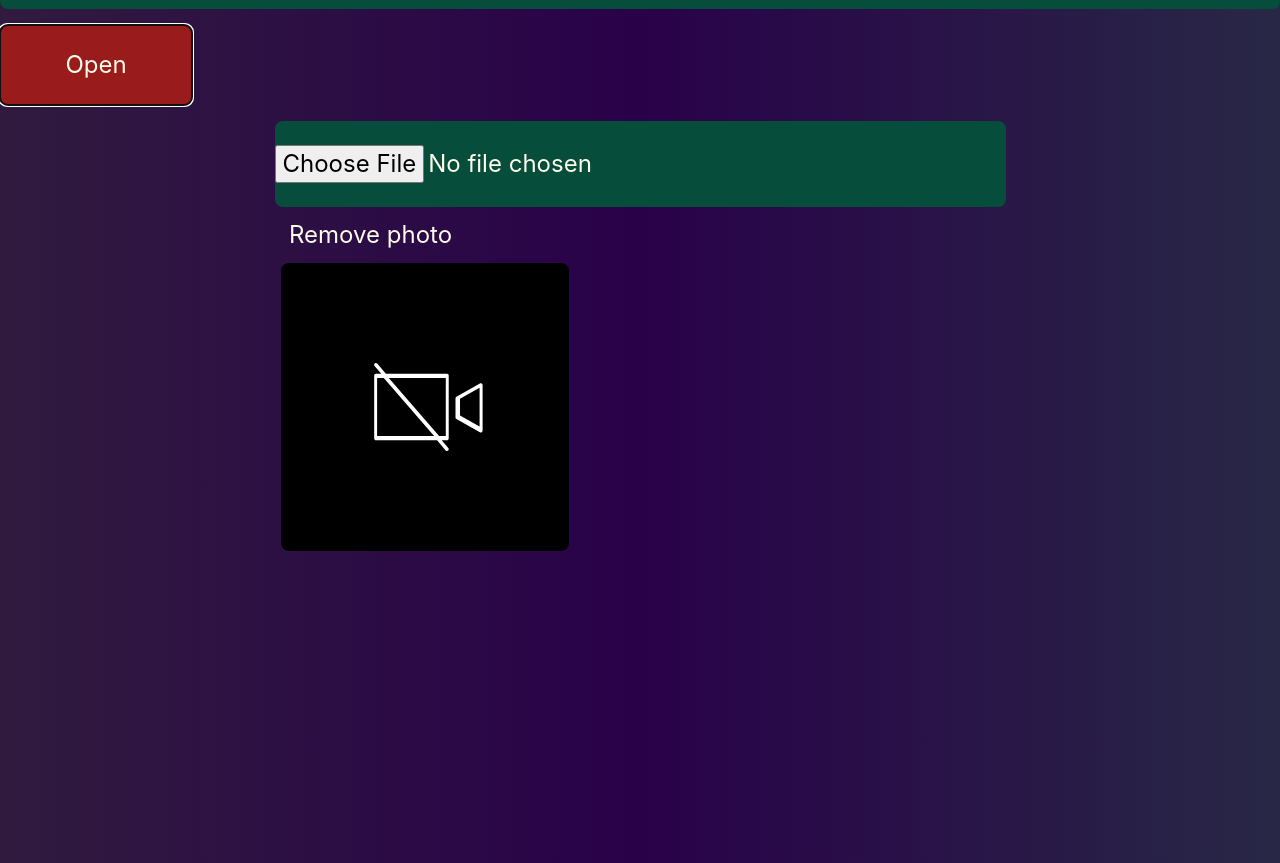
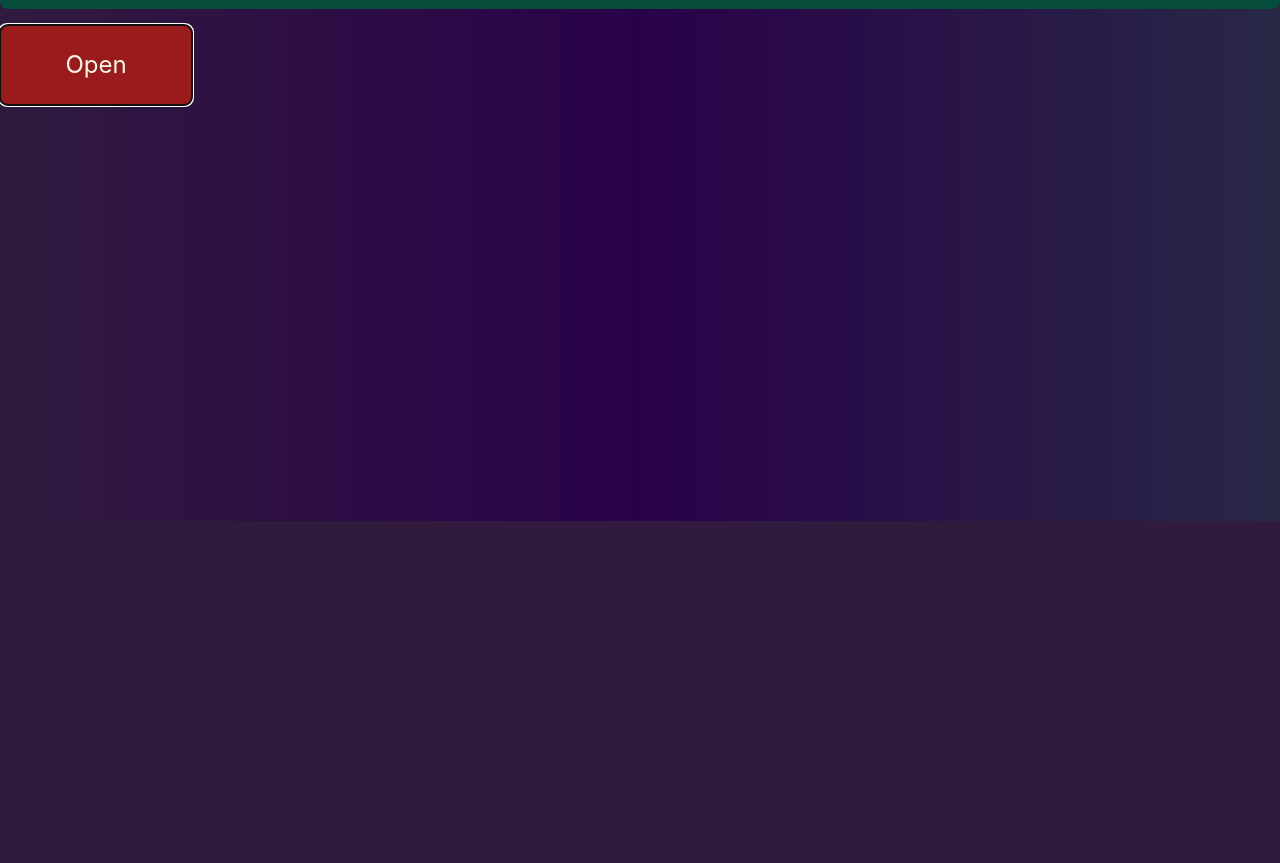
Before and after one commit to soliskit/pinto-meet, a Next.js app: page / in a window 1280 px wide. Shown: the part 279-1142 px from the top of the page. After the commit the page ends 800 px from the top, so only its background shows below. Built offline with nearby package versions, Linux system fonts and the light colour scheme.

Commit message:
move the `stream` state up to [roomId] and make it optional
 - remove the <Video> from <PhotoUploader>. We only need it on <Presenter>
- visually hide the canvas in <PhotoUploader>

```diff
--- a/pages/index.tsx
+++ b/pages/index.tsx
@@ -1,7 +1,6 @@
 import Head from 'next/head'
 import JoinForm from '../types/join-form'
 import Time from '../types/time'
-import PhotoUploader from '../types/photo-uploader'
 
 // eslint-disable-next-line @typescript-eslint/explicit-module-boundary-types
 const Home = () => (
@@ -29,7 +28,6 @@ const Home = () => (
     <div className='grid grid-cols-1 gap-y-4'>
       <Time />
       <JoinForm />
-      <PhotoUploader/>
     </div>
     <br></br>
   </>
--- a/pages/room/[roomId].tsx
+++ b/pages/room/[roomId].tsx
@@ -9,6 +9,7 @@ import usePeerState from '../../usePeerState'
 import useUserMedia from '../../useUserMedia'
 import { InferGetServerSidePropsType, GetServerSideProps } from 'next'
 import twilio from 'twilio'
+import PhotoUploader from '../../types/photo-uploader'
 
 // eslint-disable-next-line @typescript-eslint/explicit-module-boundary-types
 const Room = ({
@@ -18,7 +19,7 @@ const Room = ({
   // eslint-disable-next-line @typescript-eslint/ban-ts-comment
   // @ts-ignore
   const socketRef = useRef<Socket>(undefined)
-  const stream = useUserMedia()
+  const [stream, setStream] = useState<MediaStream | null>(null)
   const socketOptions: Partial<ManagerOptions & SocketOptions> = {
     path: `/${process.env.NEXT_PUBLIC_KEY}.io`,
     rememberUpgrade: true
@@ -153,6 +154,8 @@ const Room = ({
       </div>
       <div className='mt-5 grid'>{joinButton}</div>
       <Presenter stream={stream} disconnect={hangup} />
+
+      <PhotoUploader stream={stream} setStream={setStream} />
     </>
   )
 }
--- a/types/photo-uploader.tsx
+++ b/types/photo-uploader.tsx
@@ -1,12 +1,11 @@
-import { useEffect, useRef, useState } from 'react'
+import { Dispatch, SetStateAction, useEffect, useRef, useState } from 'react'
 import Video from '../types/video'
 
 // eslint-disable-next-line @typescript-eslint/explicit-module-boundary-types, prettier/prettier
-const PhotoUploader = () => {
+const PhotoUploader = (props: { stream: MediaStream | null, setStream: Dispatch<SetStateAction<MediaStream | null>> }) => {
   const defaultPhoto = '/no-video.svg'
   const canvasRef = useRef<HTMLCanvasElement>(null)
   const [photo, setPhoto] = useState(defaultPhoto)
-  const [stream, setStream] = useState<MediaStream | null>(null)
 
   const draw = (context: CanvasRenderingContext2D) => {
     const image: HTMLImageElement = new Image()
@@ -45,13 +44,13 @@ const PhotoUploader = () => {
     }
     const canvas = canvasRef.current
     const context = canvas.getContext('2d')
-    if(!stream) {
-      setStream(canvas.captureStream())
+    if(!props.stream) {
+      props.setStream(canvas.captureStream())
     }
     if (context) {
       draw(context)
     }
-  }, [stream, photo])
+  }, [props.stream, photo])
 
   return (
     <div className='flex flex-col items-center'>
@@ -63,9 +62,7 @@ const PhotoUploader = () => {
           onChange={handleChange}
         />
         <button onClick={removePhoto}>Remove photo</button>
-        <canvas ref={canvasRef} height='288px'/>
-        {/* @ts-ignore */}
-        <Video stream={stream} muted={true} />
+        <canvas style={{display: "none"}} width="400px" height="300px" ref={canvasRef}></canvas>
       </form>
     </div>
   )
--- a/types/presenter.tsx
+++ b/types/presenter.tsx
@@ -7,7 +7,7 @@ import UnMute from '../public/unmute'
 import Video from '../types/video'
 
 // eslint-disable-next-line @typescript-eslint/explicit-module-boundary-types
-const Presenter = (props: { stream: MediaStream; disconnect: () => void }) => {
+const Presenter = (props: { stream: MediaStream | null, disconnect: () => void }) => {
   const [audioTrack, setAudioTrack] = useState<MediaStreamTrack | null>(null)
   const [micActivated, setMicActivated] = useState<boolean>(true)
   const [videoActive, setVideoActive] = useState<boolean>(true)
@@ -22,12 +22,15 @@ const Presenter = (props: { stream: MediaStream; disconnect: () => void }) => {
 
   const activateMicrophone = () => {
     setMicActivated(true)
-    if (audioTrack) {
+    if (audioTrack && props.stream) {
       props.stream.addTrack(audioTrack)
     }
   }
 
   const deactivateMicrophone = () => {
+    if(!props.stream) {
+      return
+    }
     setMicActivated(false)
     if (!audioTrack) {
       const track = props.stream.getAudioTracks()[0]
--- a/types/video.tsx
+++ b/types/video.tsx
@@ -1,7 +1,7 @@
 import { useRef } from 'react'
 
 // eslint-disable-next-line @typescript-eslint/explicit-module-boundary-types, prettier/prettier
-const Video = (props: { stream: MediaStream, muted: boolean }) => {
+const Video = (props: { stream: MediaStream | null, muted: boolean }) => {
   const videoRef = useRef<HTMLVideoElement>(null)
 
   const handleCanPlay = () => {
--- a/useConnectionState.ts
+++ b/useConnectionState.ts
@@ -6,7 +6,7 @@ import PeerCall from './types/peer-call'
 const useConnectionState = (
   peer: Peer,
   socket: Socket,
-  stream: MediaStream
+  stream: MediaStream | null
 ): [PeerCall[]] => {
   const [calls, setCalls] = useState<PeerCall[]>([])
 
@@ -16,6 +16,10 @@ const useConnectionState = (
     }
 
     peer.on('call', (call) => {
+      if (!stream) {
+        console.error('stream is null')
+        return
+      }
       const peerId = call.peer
       call.answer(stream)
       addCallToPeers(peerId, call)
```
